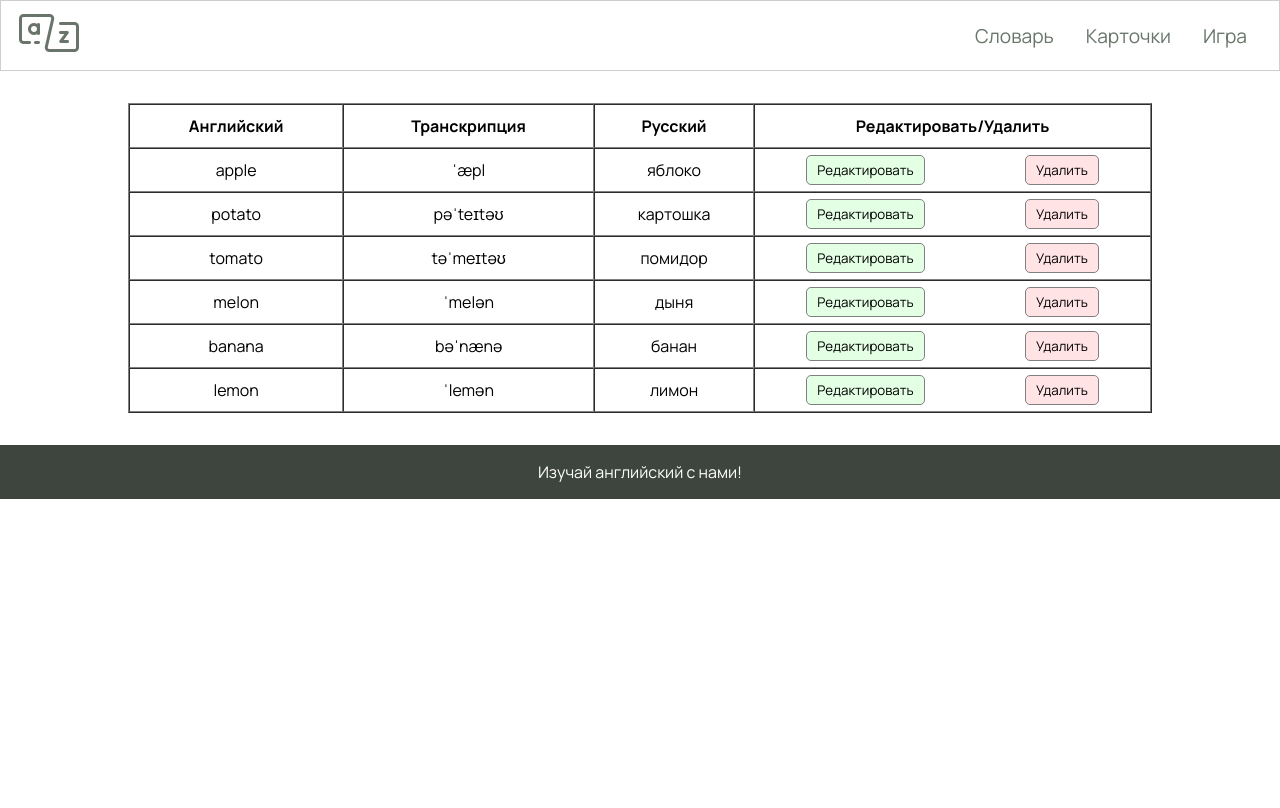
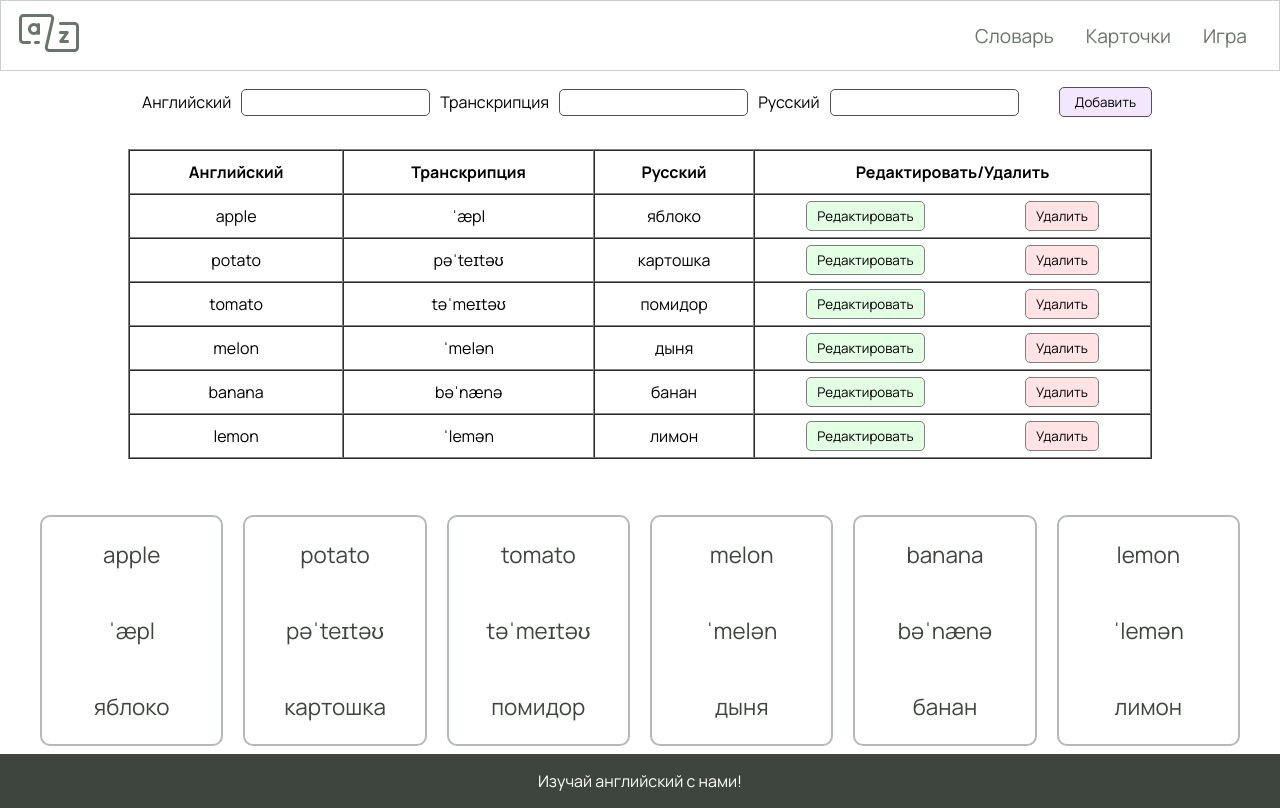
Before and after one commit to EkaterinaPashina/Letter, a React (Create React App) app in the folder letter/: page / in a window 1280 px wide. Built offline with nearby package versions, Linux system fonts and the light colour scheme.

Commit message:
added addLine

```diff
--- a/letter/src/App.jsx
+++ b/letter/src/App.jsx
@@ -4,6 +4,9 @@ import Header from './components/header/header';
 import Footer from './components/footer/footer';
 import Main from './components/main/main';
 import Table from './components/table/table';
+import AddLine from './components/addLine/addLine';
+import Card from './components/card/card';
+
 
 
 class App extends React.Component {
@@ -11,9 +14,12 @@ class App extends React.Component {
     return (
       <>
         <Header />
+        <AddLine />
         {/* <Main /> */}
         <Table />
+        <Card />
         <Footer />
+
       </>
     );
   }
--- /dev/null
+++ b/letter/src/components/addLine/addLine.css
@@ -0,0 +1,30 @@
+.addLine {
+    margin: 1rem auto;
+    display: flex;
+    justify-content: space-around;
+    max-width: 1000px;
+    align-items: center;
+}
+
+.addLine__input {
+    border: 1px solid rgb(86, 80, 80);
+    border-radius: 5px;
+    margin-left: 0.5rem;
+    margin-right: 0.5rem;
+    padding: 5px;
+}
+
+.addLine__button {
+    font-family: "Manrope", sans-serif;
+    font-style: normal;
+    background-color: rgb(243, 231, 255);
+    padding: 5px 15px;
+    margin-left: 2rem;
+    border: 1px solid rgb(86, 80, 80);
+    border-radius: 5px;
+}
+
+.addLine__title {
+    font-family: "Manrope", sans-serif;
+    font-style: normal;
+}
--- /dev/null
+++ b/letter/src/components/addLine/addLine.jsx
@@ -0,0 +1,18 @@
+import React from 'react';
+import "./addLine.css";
+
+function AddLine() {
+    return (
+        <div className="addLine">
+            <legend className="addLine__title">Английский</legend>
+            <input type="text" className="addLine__input" />
+            <legend className="addLine__title">Транскрипция</legend>
+            <input type="text" className="addLine__input" />
+            <legend className="addLine__title">Русский</legend>
+            <input type="text" className="addLine__input" />
+            <button className="addLine__button">Добавить</button>
+        </div>
+    )
+}
+
+export default AddLine;
--- a/letter/src/components/card/card.css
+++ b/letter/src/components/card/card.css
@@ -1,10 +1,14 @@
 .card__container {
+    max-width: 1200px;
     display: flex;
+    gap: 20px;
+    margin-left: auto;
+    margin-right: auto;
 }
 
 .card__cover {
     display: flex;
-    justify-content:space-around;
+    flex-direction: column;
     align-items: center;
     width: 70vw;
 
@@ -13,29 +17,13 @@
 
     background-color: #fff;
     color: #3e453e;
-    font-size: 1.5rem;
+    font-size: 1.4rem;
     text-align: center;
 
     font-family: "Manrope", sans-serif;
     font-style: normal;
 
-    margin-left: auto;
-    margin-right: auto;
     margin-top: 1.5rem;
-}
-
-.card__topic > p{
-    margin: 0;
-}
-
-.card__buttons {
-    display: flex;
-    justify-content: space-between;
-
-    margin-left: auto;
-    margin-right: auto;
-    margin-top: 1.5rem;
-    gap: 1rem;
 }
 
 .card__to-learn, .card__know {
--- a/letter/src/components/card/card.jsx
+++ b/letter/src/components/card/card.jsx
@@ -4,27 +4,21 @@ import dictionary from '../words/words';
 
 export default class Card extends React.Component {
     render() {
-        const { english, russian, transcription, topic } = this.props;
         return (
             <div className="card__container">
-                <div className="card__cover">
+                {dictionary.map((word) =>
+                    <div className="card__cover" key={word.id}>
                         <div className="card__english">
-                        <p>{english}</p>
+                            <p>{word.english}</p>
                         </div>
                         <div className="card__transcription">
-                        <p>{transcription}</p>
+                            <p>{word.transcription}</p>
                         </div>
                         <div className="card__russian">
-                        <p>{russian}</p>
-                    </div>
-                    <div className="card__topic">
-                        <p>{topic}</p>
+                            <p>{word.russian}</p>
                         </div>
                     </div>
-                <div className="card__buttons">
-                    <button className="card__to-learn">Учить</button>
-                    <button className="card__know">Знаю</button>
-                </div>
+                )}
             </div>
         )
     }
--- a/letter/src/components/table/table.jsx
+++ b/letter/src/components/table/table.jsx
@@ -5,7 +5,8 @@ import dictionary from '../words/words';
 function Table() {
     return (
         <>
-            <table className="table" border="1" border-collapse="collapse" align="center" cellspacing="0">
+            <table className="table" border="1" border-collapse="collapse" align="center" cellSpacing="0">
+                <tbody>
                     <tr>
                         <th className="table__title">Английский</th>
                         <th className="table__title">Транскрипция</th>
@@ -13,7 +14,8 @@ function Table() {
                         <th className="table__title">Редактировать/Удалить</th>
                     </tr>
                     {dictionary.map((word) =>
-                    <tr><td className="table__eng">{word.english}</td><td className="table__tr">{word.transcription}</td><td className="table__rus">{word.russian}</td><td className="table__button-line"><button className="table__edit">Редактировать</button><button className="table__delete">Удалить</button></td></tr>)}
+                        <tr key={word.id}><td className="table__eng">{word.english}</td><td className="table__tr">{word.transcription}</td><td className="table__rus">{word.russian}</td><td className="table__button-line"><button className="table__edit">Редактировать</button><button className="table__delete">Удалить</button></td></tr>)}
+                </tbody>
             </table>
         </>
     )
--- a/letter/src/components/words/words.jsx
+++ b/letter/src/components/words/words.jsx
@@ -1,35 +1,41 @@
 const dictionary = [
     {
+        "id": "1",
         "english": "apple",
         "russian": "яблоко",
         "transcription": "ˈæpl",
         "topic": "fruits",
     },
     {
+        "id": "2",
         "english": "potato",
         "russian": "картошка",
         "transcription": "pəˈteɪtəʊ",
         "topic": "vegetables",
     },
     {
+        "id": "3",
         "english": "tomato",
         "russian": "помидор",
         "transcription": "təˈmeɪtəʊ",
         "topic": "vegetables",
     },
     {
+        "id": "4",
         "english": "melon",
         "russian": "дыня",
         "transcription": "ˈmelən",
         "topic": "fruits",
     },
     {
+        "id": "5",
         "english": "banana",
         "russian": "банан",
         "transcription": "bəˈnænə",
         "topic": "fruits",
     },
     {
+        "id": "6",
         "english": "lemon",
         "russian": "лимон",
         "transcription": "ˈlemən",
```
Lines whose indentation alone changed are shown as unchanged.
